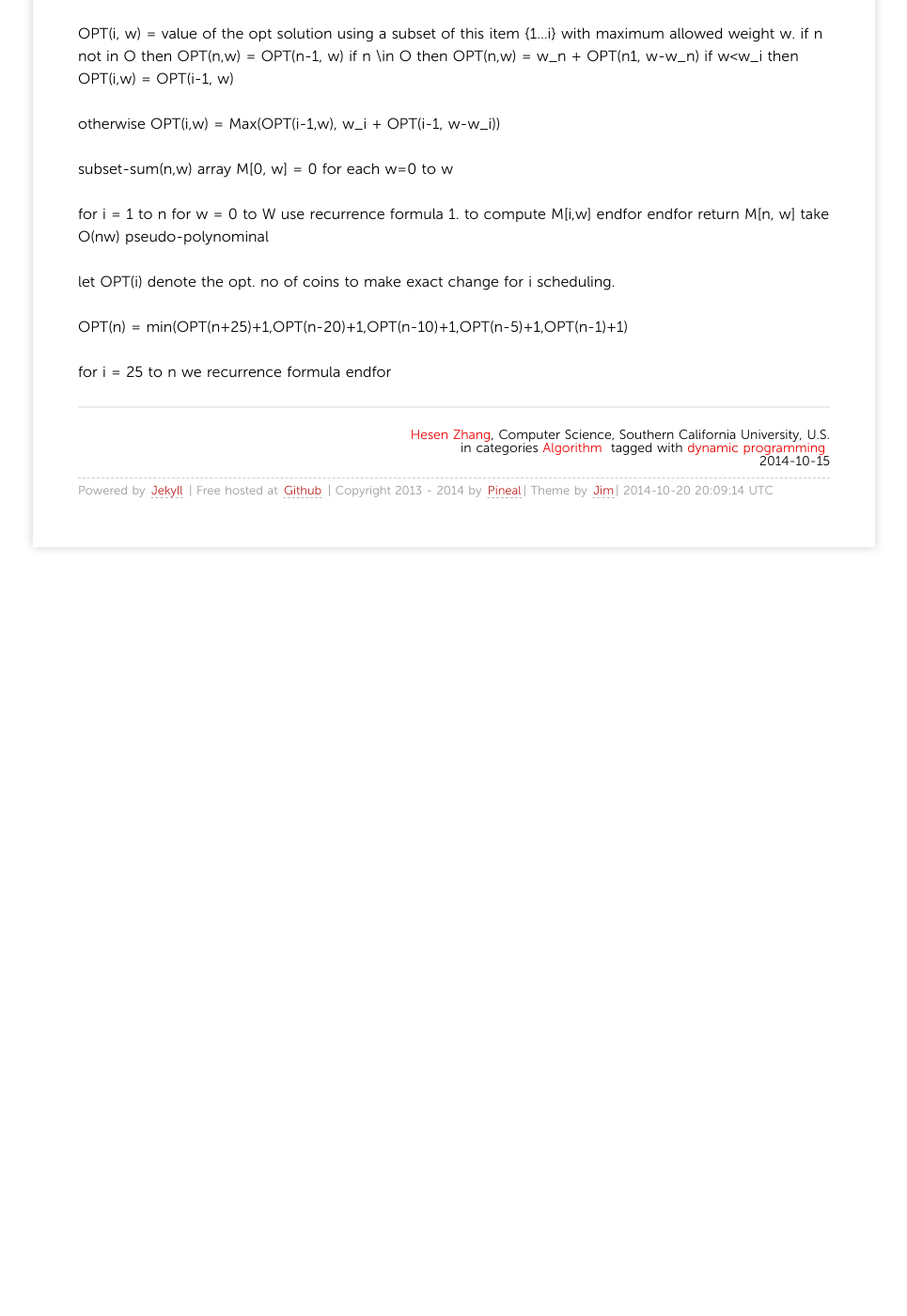
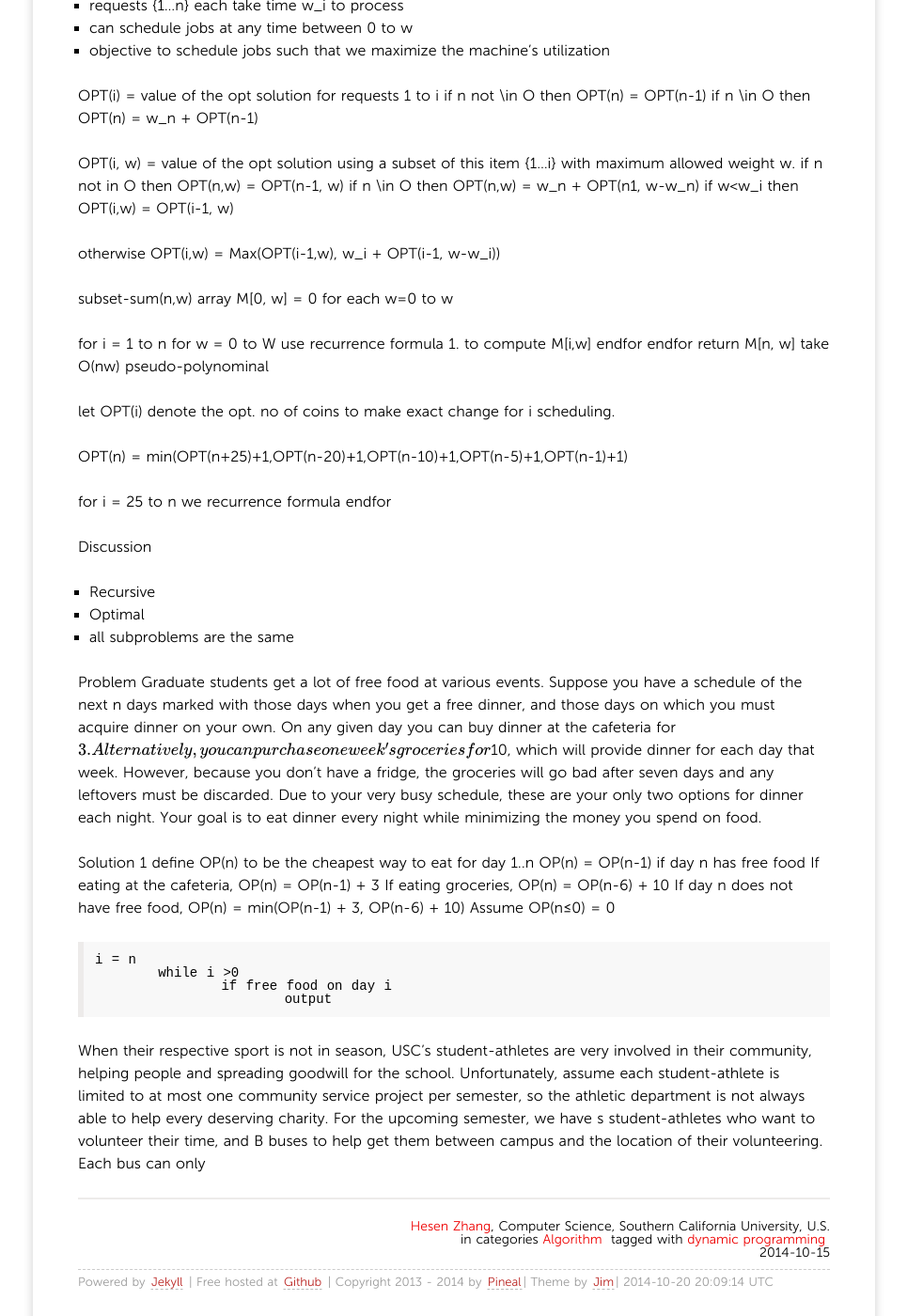
Before and after one commit to pineal/pineal.github.com, a Jekyll site: the page built from _posts/2014/2014-10-15-Dynamic-Programming.md, in a window 1280 px wide and 1400 px high, scrolled down 2602 px. Shown: the whole window at 94% size, without its empty margins (157-1122 px from the left). Built offline with Jekyll 4.4.1, drawn with Linux system fonts in a browser that asks for light colours; nearby versions of some CDN libraries; Markdown is read by kramdown in place of the engine named in the settings; formulas are drawn with MathJax 3; comment, search, counter and statistics services are not loaded; before the commit the page ends 3232 px from its top, so only the background shows below that; some of the changed text lies outside the part shown.

Commit message:
update interval scheduling

````diff
--- a/_posts/2014/2014-10-15-Dynamic-Programming.md
+++ b/_posts/2014/2014-10-15-Dynamic-Programming.md
@@ -31,7 +31,7 @@
 
 Explore both paths recursively and find out which is optimal
 
-Value of optimal solution = $max$[value for case 1, value for case 2]
+Value of optimal solution = $max[value for case 1, value for case 2]$
 
 Sort request in order of non-decreasing finish time
 
@@ -41,13 +41,14 @@
 
 Def Let Oj denote the optimal solution to the problem consisting of requests {i...j}
 
-Let OPT(j) denote the value of Oj
+Let $OPT(j)$ denote the value of $\mathcal{O}(j)$
 
-case 1 j \in Oj \implies OPT(j) = w_j + OPT(p(j))
+case 1 $j \in \mathcal{O}(j)$ $\implies$ $OPT(j) = w_j + OPT(p(j))$
 
-case 2 j \notin Oj \implies OPT(j) = OPT(j-1)
+case 2 $j \notin Oj$ $\implies$ $OPT(j) = OPT(j-1)$
 
-solution:
+
+**Naive Solution**
 
 ```
 	compute-opt(j)
@@ -57,15 +58,15 @@
 			return max(w_j + compute-opt(p_j), compute-opt(j-1))
 		end if
 ```
-This algorithm Run exponatially
+This algorithm Run exponentially:
 
+$$T(n) = T(n-1) + T(n-2) + C$$
 
-T(n) = T(n-1) + T(n-2) + C
-
-Memorization
+**Memorization**
 - Store the value of compute-opt in a globally accessible place.The print time are computed it, then simplify are this precomputed value in place of all future recursive calls.
 
-M compute opt(j)
+```
+M-compute-opt(j)
 if j=0 then
 	return 0
 else if M[j] is not empty then
@@ -74,20 +75,17 @@
 	define M[j] = max(w_j + M-compute-opt(p(j)), M-compute-opt(j-1))
 return M[j]
 endif
+```
+This algorithm takes $\mathcal{O}(n)$
+In total we have:
+- Sorting $\mathcal{O}(n log n)$
+- construct p(j) $\mathcal{O}(n log n)$
+-time spend in M-compute-opt $\mathcal{O}(n)$
+Therefore, computing an opt solution takes $\mathcal{O}(n)$.
 
-Take $\mathcal{O}(n)$
-
-Sorting O(nlgn)
-comstruct p(j) O(nlgn)
-time spend in M-compute-opt O(n)
-
-
-computing an opt solution
-
-j belongs to Oj iff
-
+**Find-Solution**
 ```
-Find-solution
+Find-solution(j)
 	if j>0 then
 		if w_j + M[P(j)] ≥ M[j-1] then
 		 output j together with the result of Find-solution(P(j))
@@ -126,6 +120,9 @@
 	OPT(n)=max(OPT(n-1) - 50 - e_n, OPT(n-2) - 150 -e_n, OPT(n-3) - 350 - e_n)
 endfor
 ```
+___
+
+
 0-1 knapsack & subsetsum
 - A single machine
 - requests {1...n} each take time w_i to process
@@ -164,3 +161,31 @@
 for i = 25 to n
 	we recurrence formula
 endfor
+
+
+Discussion
+
+- Recursive
+- Optimal
+- all subproblems are the same
+
+Problem
+Graduate students get a lot of free food at various events. Suppose you have a schedule of the next n days marked with those days when you get a free dinner, and those days on which you must  acquire dinner on your own. On any given day you can buy dinner at the cafeteria for $3. Alternatively, you can purchase one week's groceries for $10, which will provide dinner for each day that week. However, because you don't have a fridge, the groceries will go bad after seven days and any leftovers must be discarded. Due to your very busy schedule, these are your only two options for dinner each night. Your goal is to eat dinner every night while minimizing the money you spend on food.
+
+Solution 1
+define OP(n) to be the cheapest way to eat for day 1..n
+OP(n) = OP(n-1) if day n has free food
+If eating at the cafeteria, OP(n) = OP(n-1) + 3
+If eating groceries, OP(n) = OP(n-6) + 10
+If day n does not have free food, OP(n) = min(OP(n-1) + 3, OP(n-6) + 10)
+Assume OP(n≤0) = 0
+
+
+```
+i = n
+	while i >0
+		if free food on day i
+			output
+```
+
+When their respective sport is not in season, USC's student-athletes are very involved in their community, helping people and spreading goodwill for the school. Unfortunately, assume each student-athlete is limited to at most one community service project per semester, so the athletic department is not always able to help every deserving charity. For the upcoming semester, we have s student-athletes who want to volunteer their time, and B buses to help get them between campus and the location of their volunteering. Each bus can only
````
Also changed, not shown: other parts of _posts/2014/2014-10-15-Dynamic-Programming.md (+2 -6 lines).
